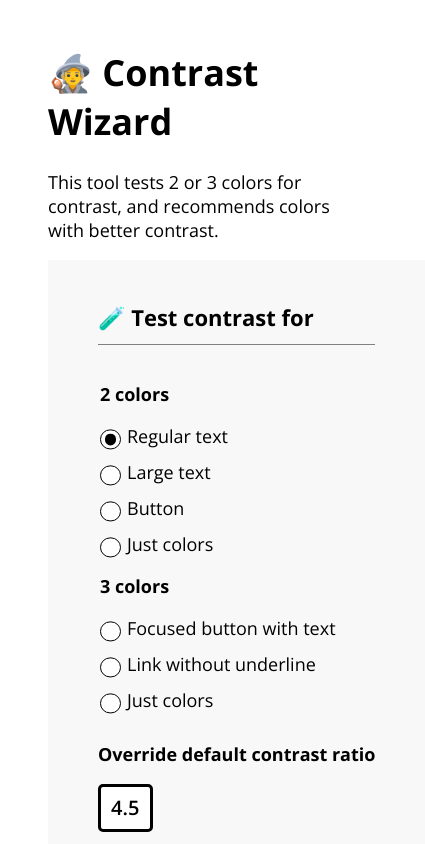
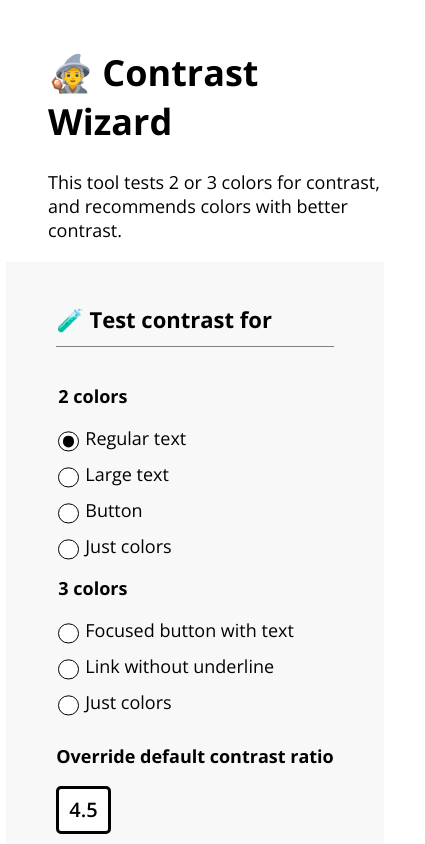
Before and after one commit to tichaelmurvey/3-way-contrast-rec, a React (Create React App) app: page / in a window 390 px wide. Shown: the top 844 px of the page, 425 px wide, since content can reach past the window. Built offline with nearby package versions, Linux system fonts and the light colour scheme.

Commit message:
centered mobile divs

```diff
--- a/src/App.css
+++ b/src/App.css
@@ -5,9 +5,14 @@
 }
 
 body{
-    margin: 48px;
     font-size: 18px;
     font-family: 'Open Sans', sans-serif;
+}
+
+.header {
+    margin-top: 48px;
+    margin-left: 48px;
+
 }
 
 .toolset {
@@ -320,6 +325,7 @@ button.get-fixes {
     border-radius: 6px;
     padding: 12px;
     border: none;
+    margin-bottom: 20px;
 }
 
 button.get-fixes:hover {
@@ -353,3 +359,23 @@ button.useButton{
 button.useButton:hover {
     box-shadow: 4px 4px #90bef9;
 }
+
+
+@media only screen and (max-width: 500px) {
+    .section{
+        margin: 20px auto;
+        min-width: 90%;
+    }
+    .toolset {
+        display: block;
+    }
+    .resultsContainer {
+        margin: 20px auto;
+        min-width: 90%;
+        font-size: 1.2rem;
+    }
+    .result {
+        width: 100%;
+        margin: 20px 0;
+    }
+}
--- a/src/App.js
+++ b/src/App.js
@@ -32,8 +32,10 @@ function App() {
         <link rel="preconnect" href="https://fonts.googleapis.com" />
         <link rel="preconnect" href="https://fonts.gstatic.com" crossOrigin />
         <link href="https://fonts.googleapis.com/css2?family=Open+Sans:ital,wght@0,300;0,400;0,500;0,600;0,700;0,800;1,300;1,400;1,500;1,600;1,700;1,800&display=swap" rel="stylesheet" />
+        <div class="header">
         <h1>🧙 Contrast Wizard</h1>
         <p>This tool tests 2 or 3 colors for contrast, and recommends colors with better contrast.</p>
+        </div>
         <div className="toolset">
           <div className="section choose-example">
             <h2>🧪 Test contrast for</h2>
```
